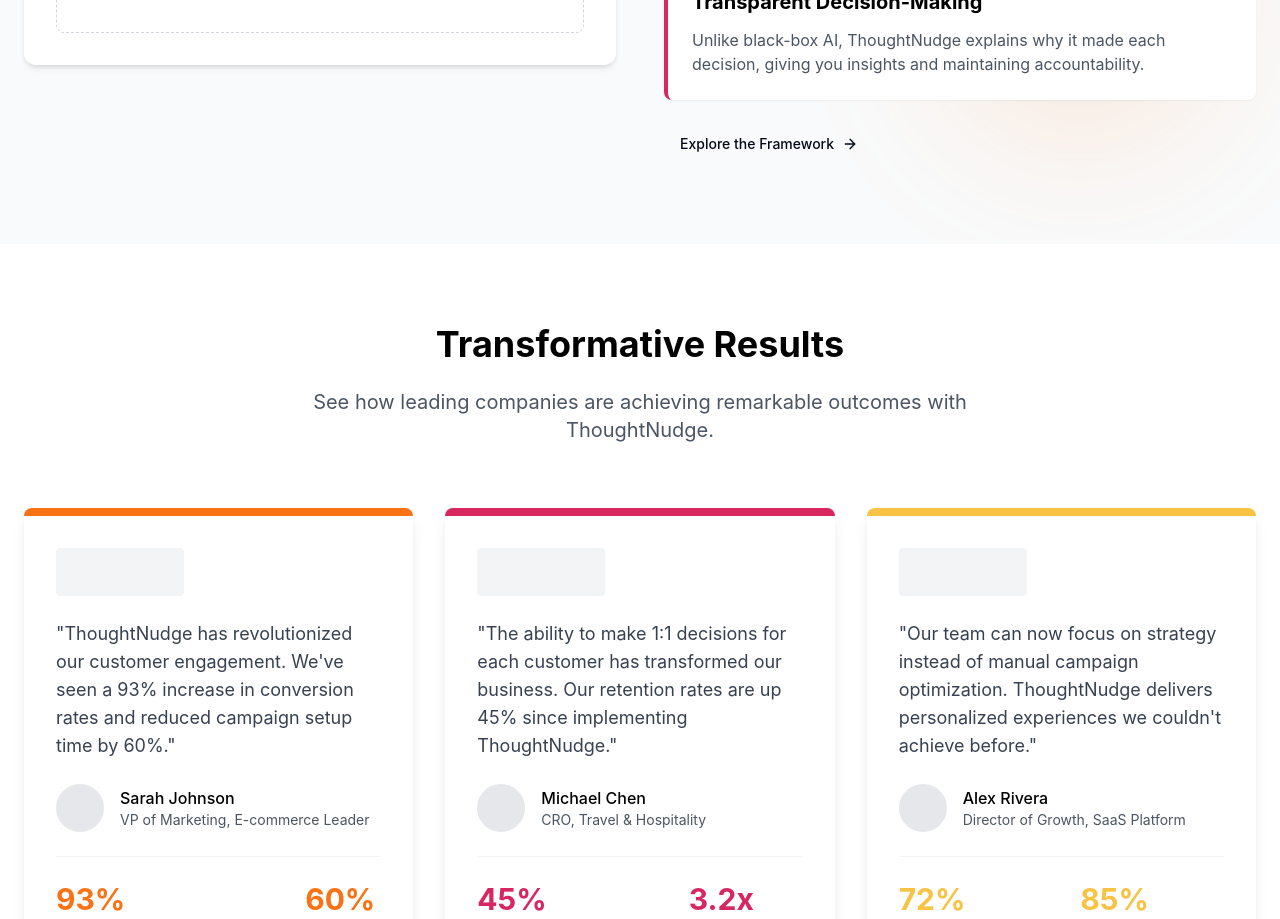
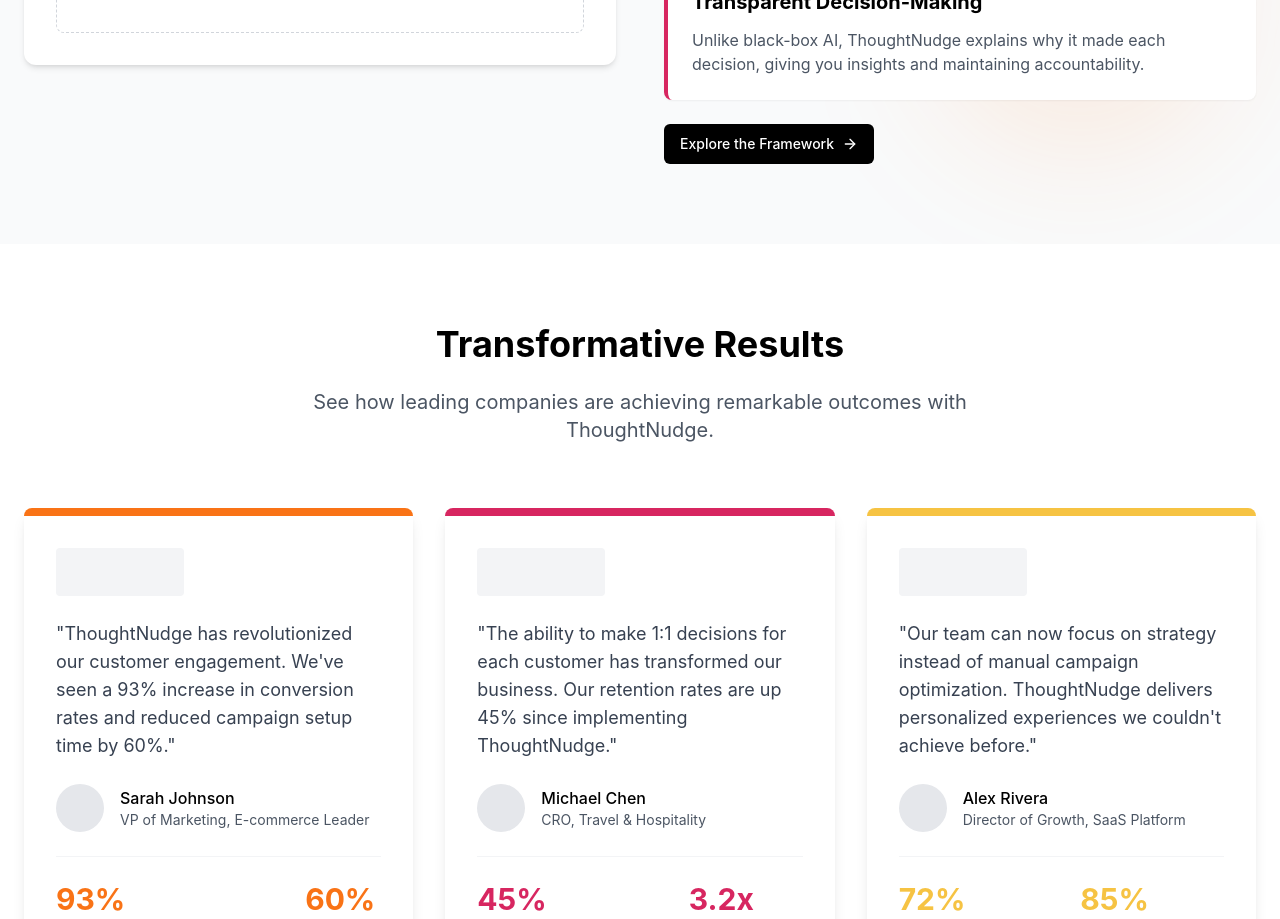
Before and after one commit to SP-Thoughtnudge/tn-website-nudge-ai-nexus-57-v1, a React (Vite) app: page / in a window 1280 px wide. Shown: the part 7060-7979 px from the top of the page. Built offline with nearby package versions, Linux system fonts and the light colour scheme.

Commit message:
Fix: Button variant type error
Fixes a TypeScript error in NeuronudgeSection.tsx related to the Button component's variant prop.

```diff
--- a/src/components/home/neuronudge-section.tsx
+++ b/src/components/home/neuronudge-section.tsx
@@ -63,7 +63,7 @@ const NeuronudgeSection = () => {
               </p>
             </div>
 
-            <Button asChild variant="black" className="mt-4 group">
+            <Button asChild variant="default" className="mt-4 group bg-brand-black text-white hover:bg-brand-black/90">
               <Link to="/how-it-works">
                 Explore the Framework
                 <ArrowRight className="ml-2 h-4 w-4 transition-transform group-hover:translate-x-1" />
```
